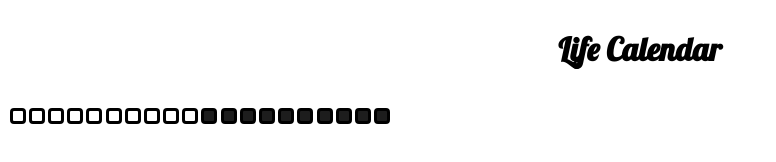
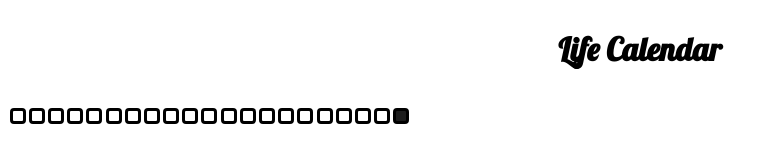
Before and after one commit to JaskiratOberoi/Life-Calander, a plain HTML site: page HTML/index.html in a window 1280 px wide. Shown: the whole page, without its empty margins (0-776 px from the left). Drawn offline with Linux system fonts and the light colour scheme.

Commit message:
Filled boxes static loop

```diff
--- a/CSS/style.scss
+++ b/CSS/style.scss
@@ -13,7 +13,7 @@
 
 .calendar-row {
   display: flex;
-
+  flex-wrap: nowrap;
   .calendar-block {
     content: "";
     height: 1rem;
--- a/JS/script.js
+++ b/JS/script.js
@@ -12,11 +12,13 @@ function filledboxes(filled) {
 }
 function blankboxes(blank) {
   var i;
-  for (i = 0; i < blank; i++) {
-    calendar_blank_element += `<div class="calendar-block"></div>`;
+  for (j = 0; j < 10; j++) {
+    for (i = 0; i < 2; i++) {
+      calendar_blank_element += `<div class="calendar-block"></div>`;
+    }
+    calendar_blank_element += `<br><br>`;
   }
-
-  filledboxes(10);
+  filledboxes(1);
 }
 
 window.onload = blankboxes(10);
```
Also changed, not shown: CSS/style.css, 1 other file.
